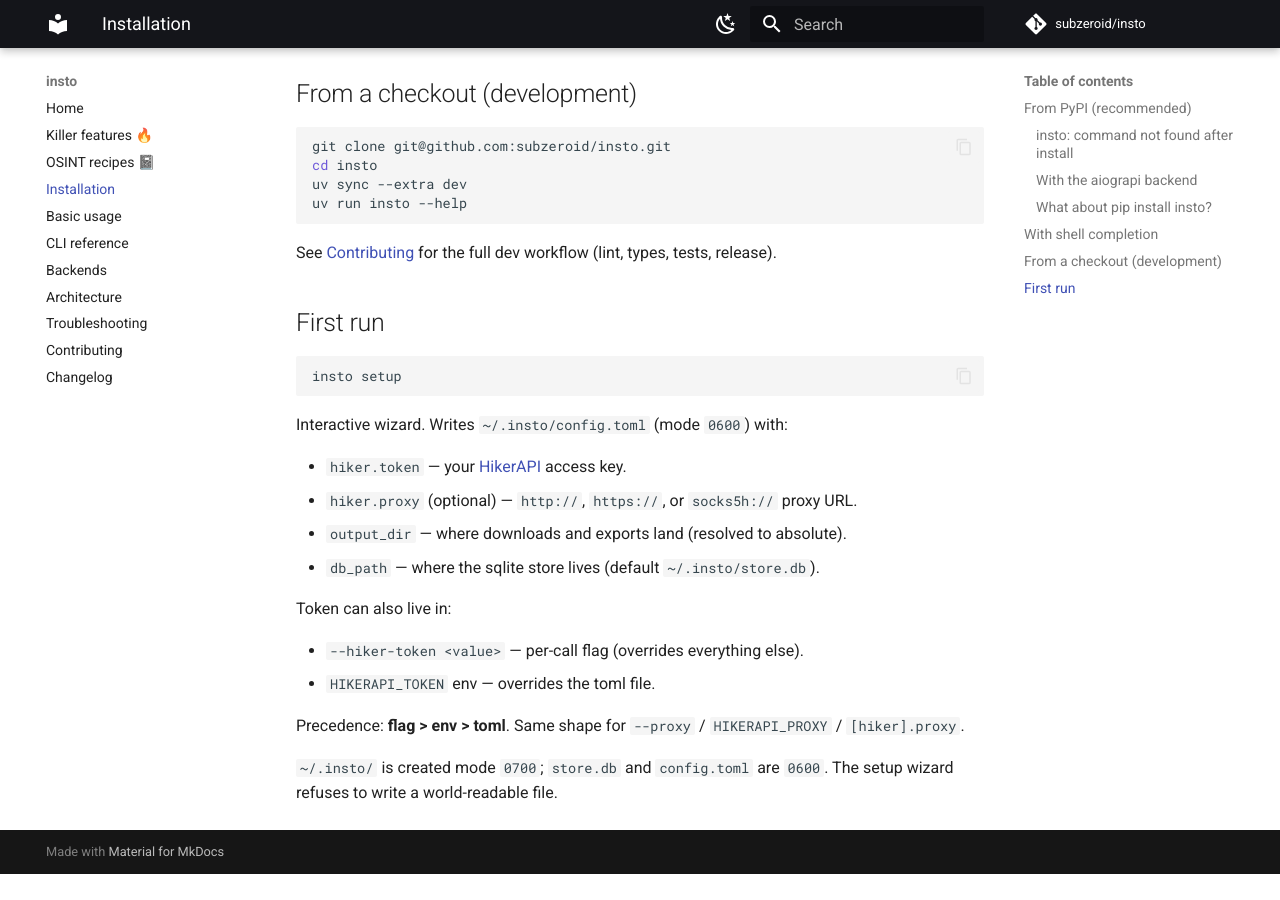
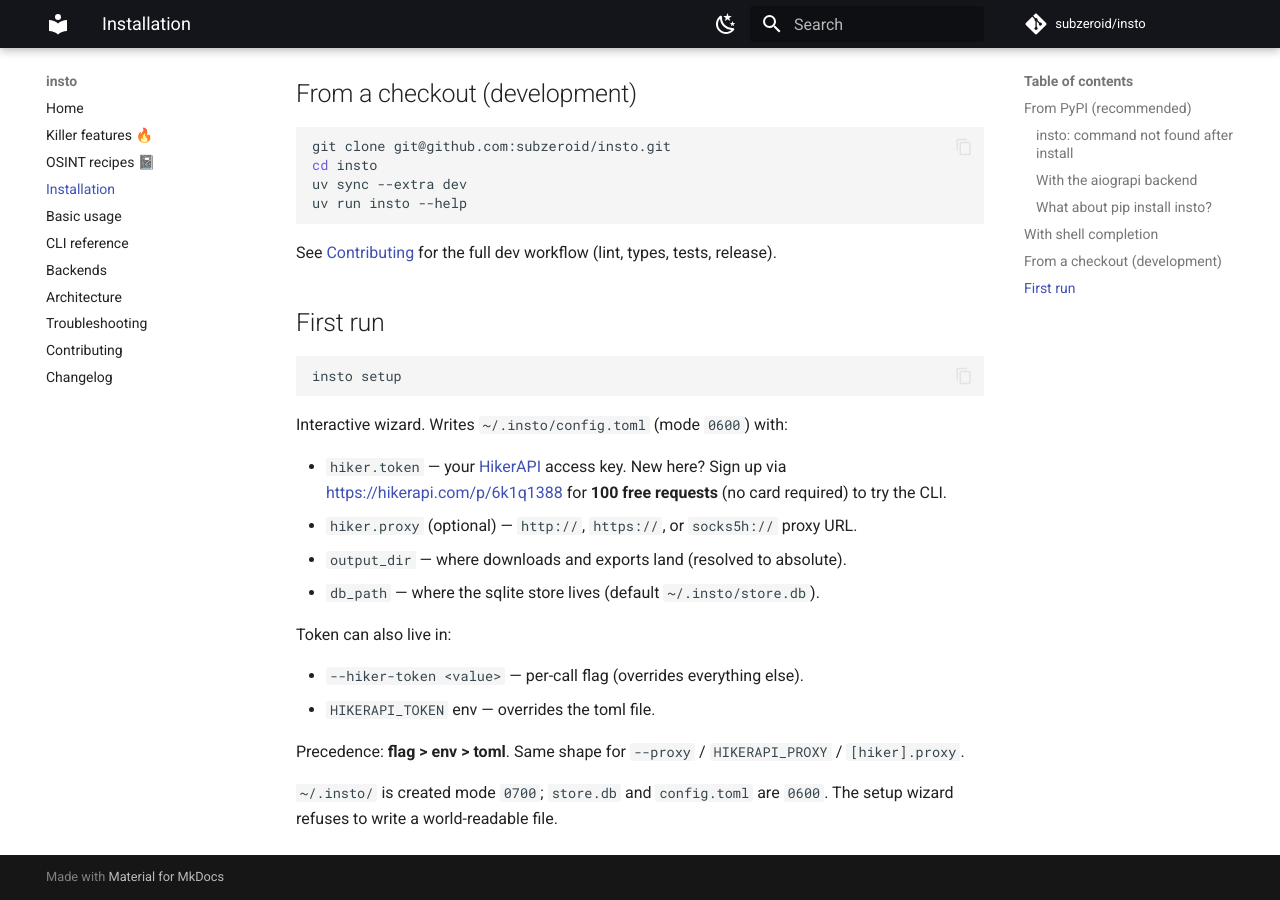
Before and after one commit to subzeroid/insto, an MkDocs documentation site: the page built from docs/installation.md, in a window 1280 px wide and 900 px high, scrolled down 1883 px. Built offline with MkDocs 1.6.1 and Material for MkDocs 9.7.7, drawn with Linux system fonts in a browser that asks for light colours; comment, search, counter and statistics services are not loaded; before the commit the page ends 2757 px from its top, so only the background shows below that.

Commit message:
docs: HikerAPI free-trial promo link (100 requests, no card)
Surface the free-trial signup at https://hikerapi.com/p/6k1q1388 in
three places where new users decide whether to get a token:

- README setup section: callout block under `insto setup` ("100 free
  requests is enough for a couple full /dossier runs or many /info /
  /where / /timeline calls").
- docs/index.md: backend cost row updated from a generic "free trial
  credits" link with a stale referral code (18j4ib4j) to the explicit
  "100 free requests, no card" pitch with the current code.
- docs/installation.md: setup-fields list now flags the trial right
  next to the `hiker.token` description so first-time setup hits it.

Lowers the activation friction for newcomers: try the CLI on 100
free calls before deciding whether to top up.

```diff
--- a/docs/installation.md
+++ b/docs/installation.md
@@ -90,7 +90,7 @@
 
 Interactive wizard. Writes `~/.insto/config.toml` (mode `0600`) with:
 
-- `hiker.token` — your [HikerAPI](https://hikerapi.com) access key.
+- `hiker.token` — your [HikerAPI](https://hikerapi.com) access key. New here? Sign up via <https://hikerapi.com/p/6k1q1388> for **100 free requests** (no card required) to try the CLI.
 - `hiker.proxy` (optional) — `http://`, `https://`, or `socks5h://` proxy URL.
 - `output_dir` — where downloads and exports land (resolved to absolute).
 - `db_path` — where the sqlite store lives (default `~/.insto/store.db`).
```
Also changed, not shown: README.md (+7 -0 lines), docs/index.md (+1 -1 lines).
